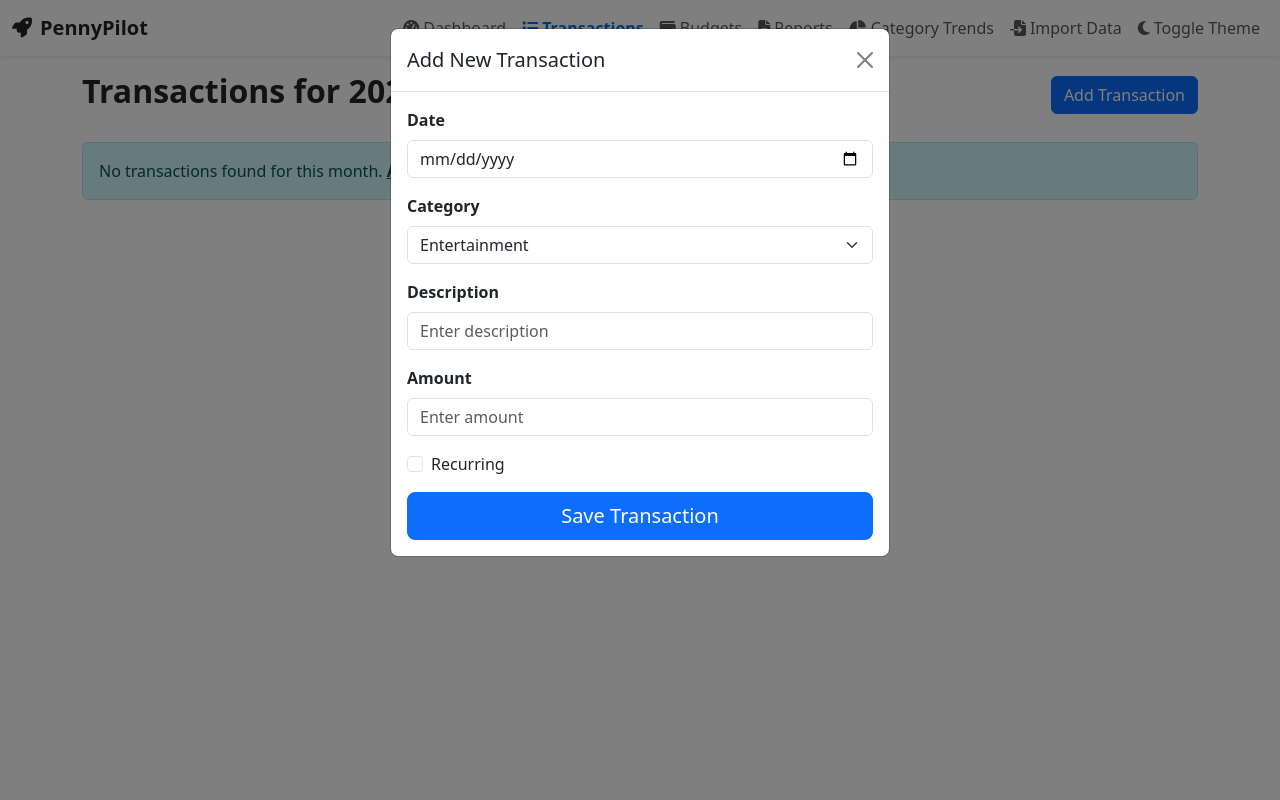
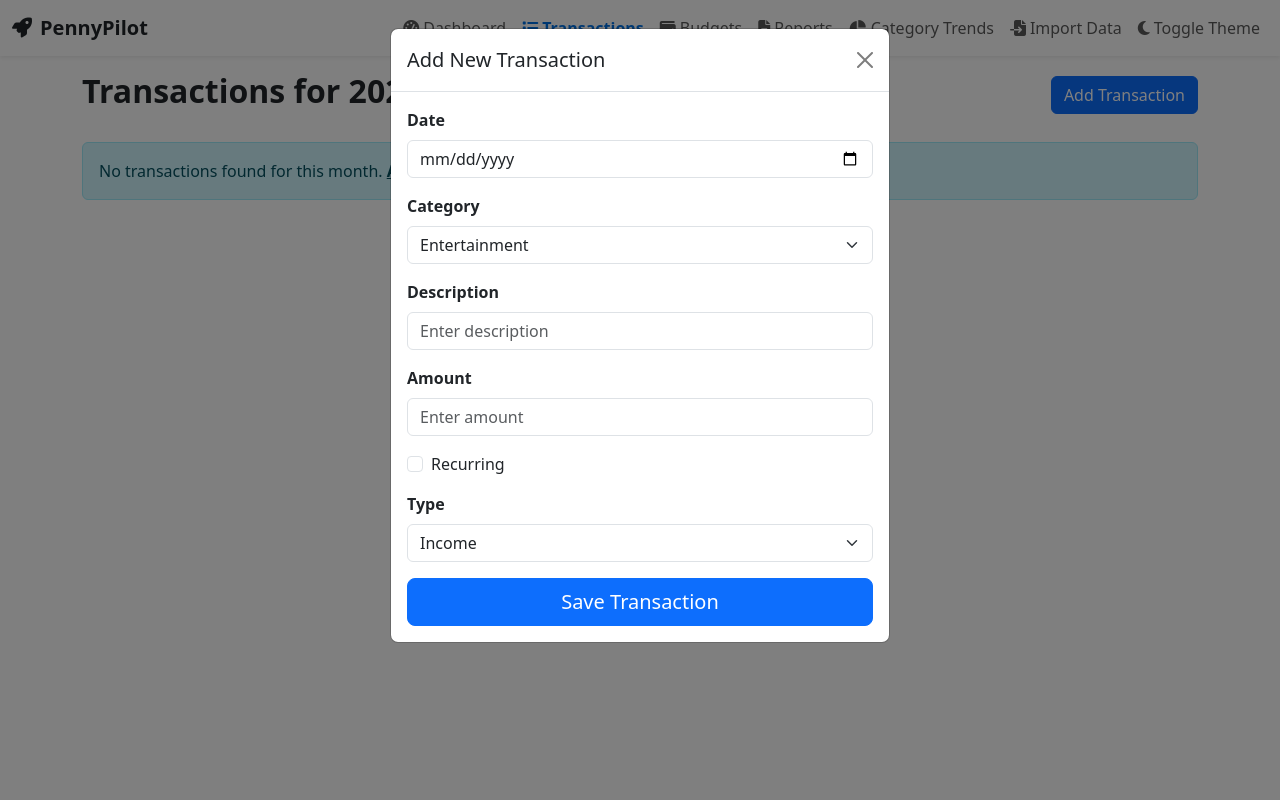
Before and after one commit to mersinatra/PennyPilot, a Flask app: page /transactions in a window 1280 px wide, after a click on "Add Transaction". Run offline with Flask 3, Linux system fonts and the light colour scheme; some libraries are stand-ins or nearby versions.

Commit message:
modified transaction forms - all functioning as intended

```diff
--- a/app.py
+++ b/app.py
@@ -246,7 +246,7 @@ def add_transaction():
                 category_id=form.category.data,
                 description=form.description.data,
                 amount=form.amount.data,
-                type=form.type.data,
+                type=form.type.data,  # Using 'type' as field name
                 recurring=form.recurring.data
             )
             db.session.add(transaction)
@@ -261,8 +261,10 @@ def add_transaction():
             flash('An error occurred while adding the transaction.', 'danger')
     else:
         logger.debug("Form validation failed for adding transaction.")
+        # Log the form errors for debugging
         for field, errors in form.errors.items():
             for error in errors:
+                logger.debug(f"Error in {getattr(form, field).label.text}: {error}")
                 flash(f"Error in {getattr(form, field).label.text}: {error}", 'danger')
     return redirect(url_for('view_transactions'))
 
--- a/forms/forms.py
+++ b/forms/forms.py
@@ -12,22 +12,50 @@ from datetime import datetime
 from werkzeug.utils import secure_filename
 
 class TransactionForm(FlaskForm):
-    amount = FloatField('Amount', validators=[DataRequired(), NumberRange(min=0.01, message="Amount must be greater than zero.")])
-    date = DateField('Date', format='%Y-%m-%d', validators=[DataRequired()])
-    description = StringField('Description', validators=[Length(max=200, message="Description cannot exceed 200 characters.")])
-    category = SelectField('Category', coerce=int, validators=[DataRequired()])
+    amount = FloatField(
+        'Amount',
+        validators=[DataRequired(), NumberRange(min=0.01, message="Amount must be greater than zero.")]
+    )
+    date = DateField(
+        'Date',
+        format='%Y-%m-%d',
+        validators=[DataRequired()]
+    )
+    description = StringField(
+        'Description',
+        validators=[Length(max=200, message="Description cannot exceed 200 characters.")]
+    )
+    category = SelectField(
+        'Category',
+        coerce=int,
+        validators=[DataRequired()]
+    )
     recurring = BooleanField('Recurring')
-    frequency = SelectField('Frequency', choices=[
+    type = SelectField(
+        'Type',
+        choices=[('Income', 'Income'), ('Expense', 'Expense')],
+        validators=[DataRequired()]
+    )
+    frequency = SelectField(
+        'Frequency',
+        choices=[
             ('', 'Select Frequency'),
             ('Daily', 'Daily'),
             ('Weekly', 'Weekly'),
             ('Monthly', 'Monthly')
-        ], validators=[Optional()])
-    next_date = DateField('Next Date', format='%Y-%m-%d', validators=[Optional()])
+        ],
+        validators=[Optional()]
+    )
+    next_date = DateField(
+        'Next Date',
+        format='%Y-%m-%d',
+        validators=[Optional()]
+    )
     submit = SubmitField('Save Transaction')
 
     def __init__(self, *args, **kwargs):
         super(TransactionForm, self).__init__(*args, **kwargs)
+        # Populate category choices dynamically from the database
         self.category.choices = [
             (c.id, c.name) for c in Category.query.order_by('name')
         ]
@@ -37,15 +65,17 @@ class TransactionForm(FlaskForm):
             raise ValidationError("Date cannot be in the future.")
 
     def validate_next_date(self, field):
-        if self.is_recurring.data and field.data:
+        if self.recurring.data and field.data:
             if field.data <= self.date.data:
                 raise ValidationError("Next date must be after the transaction date.")
 
     def validate(self, *args, **kwargs):
+        # Perform the default validation
         rv = super(TransactionForm, self).validate(*args, **kwargs)
         if not rv:
             return False
 
+        # Additional validation for recurring transactions
         if self.recurring.data:
             if not self.frequency.data or self.frequency.data not in ['Daily', 'Weekly', 'Monthly']:
                 self.frequency.errors.append('Please select a valid frequency.')
--- a/templates/view_transactions.html
+++ b/templates/view_transactions.html
@@ -120,6 +120,27 @@
                     <div class="text-danger">{{ error }}</div>
                 {% endfor %}
             </div>
+            <div class="mb-3">
+                {{ form.type.label(class="form-label fw-bold") }}
+                {{ form.type(class="form-select") }}
+                {% for error in form.type.errors %}
+                    <div class="text-danger">{{ error }}</div>
+                {% endfor %}
+            </div>
+            <div class="mb-3 recurring-fields">
+                {{ form.frequency.label(class="form-label fw-bold") }}
+                {{ form.frequency(class="form-select") }}
+                {% for error in form.frequency.errors %}
+                    <div class="text-danger">{{ error }}</div>
+                {% endfor %}
+            </div>
+            <div class="mb-3 recurring-fields">
+                {{ form.next_date.label(class="form-label fw-bold") }}
+                {{ form.next_date(class="form-control", type="date") }}
+                {% for error in form.next_date.errors %}
+                    <div class="text-danger">{{ error }}</div>
+                {% endfor %}
+            </div>
             <div class="d-grid">
                 <button type="submit" class="btn btn-primary btn-lg">{{ form.submit.label.text }}</button>
             </div>
@@ -175,6 +196,27 @@
                     <div class="text-danger">{{ error }}</div>
                 {% endfor %}
             </div>
+            <div class="mb-3">
+                {{ form.type.label(class="form-label fw-bold") }}
+                {{ form.type(class="form-select") }}
+                {% for error in form.type.errors %}
+                    <div class="text-danger">{{ error }}</div>
+                {% endfor %}
+            </div>
+            <div class="mb-3 recurring-fields">
+                {{ form.frequency.label(class="form-label fw-bold") }}
+                {{ form.frequency(class="form-select") }}
+                {% for error in form.frequency.errors %}
+                    <div class="text-danger">{{ error }}</div>
+                {% endfor %}
+            </div>
+            <div class="mb-3 recurring-fields">
+                {{ form.next_date.label(class="form-label fw-bold") }}
+                {{ form.next_date(class="form-control", type="date") }}
+                {% for error in form.next_date.errors %}
+                    <div class="text-danger">{{ error }}</div>
+                {% endfor %}
+            </div>
             <div class="d-grid">
                 <button type="submit" class="btn btn-primary btn-lg">{{ form.submit.label.text }}</button>
                 <button type="button" class="btn btn-secondary btn-lg mt-2" data-bs-dismiss="modal">Cancel</button>
@@ -186,12 +228,55 @@
 </div>
 
 <script>
+    // JavaScript to toggle frequency and next_date fields for Add and Edit Transaction Modals
+    document.addEventListener('DOMContentLoaded', function () {
+        // Add Transaction Modal Elements
+        var addRecurringCheckbox = document.querySelector('#recurringCheck');
+        var addFrequencyField = document.querySelector('#addTransactionModal select[name="frequency"]');
+        var addNextDateField = document.querySelector('#addTransactionModal input[name="next_date"]');
+        var addRecurringFields = document.querySelectorAll('#addTransactionModal .recurring-fields');
+
+        function toggleAddRecurringFields() {
+            var isRecurring = addRecurringCheckbox.checked;
+            addFrequencyField.disabled = !isRecurring;
+            addNextDateField.disabled = !isRecurring;
+            addFrequencyField.parentElement.style.display = isRecurring ? 'block' : 'none';
+            addNextDateField.parentElement.style.display = isRecurring ? 'block' : 'none';
+        }
+
+        // Initial check on page load
+        toggleAddRecurringFields();
+
+        // Event listener for recurring checkbox in Add Transaction Modal
+        addRecurringCheckbox.addEventListener('change', toggleAddRecurringFields);
+
+        // Edit Transaction Modal Elements
+        var editRecurringCheckbox = document.querySelector('#editTransactionModal input[name="recurring"]');
+        var editFrequencyField = document.querySelector('#editTransactionModal select[name="frequency"]');
+        var editNextDateField = document.querySelector('#editTransactionModal input[name="next_date"]');
+        var editRecurringFields = document.querySelectorAll('#editTransactionModal .recurring-fields');
+
+        function toggleEditRecurringFields() {
+            var isRecurring = editRecurringCheckbox.checked;
+            editFrequencyField.disabled = !isRecurring;
+            editNextDateField.disabled = !isRecurring;
+            editFrequencyField.parentElement.style.display = isRecurring ? 'block' : 'none';
+            editNextDateField.parentElement.style.display = isRecurring ? 'block' : 'none';
+        }
+
+        // Initial check when edit modal is shown
+        toggleEditRecurringFields();
+
+        // Event listener for recurring checkbox in Edit Transaction Modal
+        editRecurringCheckbox.addEventListener('change', toggleEditRecurringFields);
+    });
+
     // Function to confirm deletion
     function confirmDelete() {
         return confirm('Are you sure you want to delete this transaction? This action cannot be undone.');
     }
 
-    // Handle Edit Transaction Modal
+    // Handle Edit Transaction Modal Population
     var editTransactionModal = document.getElementById('editTransactionModal');
     editTransactionModal.addEventListener('show.bs.modal', function (event) {
         var button = event.relatedTarget;
@@ -200,7 +285,7 @@
         var category = button.getAttribute('data-category');
         var description = button.getAttribute('data-description');
         var amount = button.getAttribute('data-amount');
-        var type = button.getAttribute('data-type');
+        var type = button.getAttribute('data-type');  // 'Income' or 'Expense'
         var recurring = button.getAttribute('data-recurring') === 'true';
 
         // Update the form action
@@ -212,8 +297,24 @@
         form.querySelector('select[name="category"]').value = category;
         form.querySelector('input[name="description"]').value = description;
         form.querySelector('input[name="amount"]').value = amount;
-        form.querySelector('select[name="type"]').value = type;
+        form.querySelector('select[name="type"]').value = type;  // 'type' field
         form.querySelector('input[name="recurring"]').checked = recurring;
+
+        // Toggle recurring fields based on the recurring checkbox
+        var editFrequencyField = form.querySelector('select[name="frequency"]');
+        var editNextDateField = form.querySelector('input[name="next_date"]');
+
+        if (recurring) {
+            editFrequencyField.parentElement.style.display = 'block';
+            editNextDateField.parentElement.style.display = 'block';
+            editFrequencyField.disabled = false;
+            editNextDateField.disabled = false;
+        } else {
+            editFrequencyField.parentElement.style.display = 'none';
+            editNextDateField.parentElement.style.display = 'none';
+            editFrequencyField.disabled = true;
+            editNextDateField.disabled = true;
+        }
     });
 </script>
 
```
